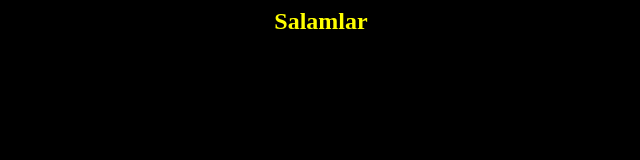
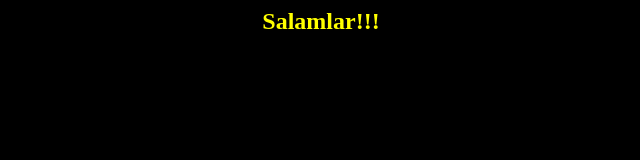
Before and after one commit to Modigliani222/jenkins-auto-trigger, a plain HTML site: page index.html in a window 1280 px wide. Shown: the full height of the page, 319-959 px from the left. Drawn offline with Linux system fonts and the light colour scheme.

Commit message:
Update index.html

```diff
--- a/index.html
+++ b/index.html
@@ -1,7 +1,7 @@
 <html>
 <body bgcolor=black>
 <center>
-<h2><font color=yellow>Salamlar</font></h2>
+<h2><font color=yellow>Salamlar!!!</font></h2>
 
 </center>
 </body>
```
